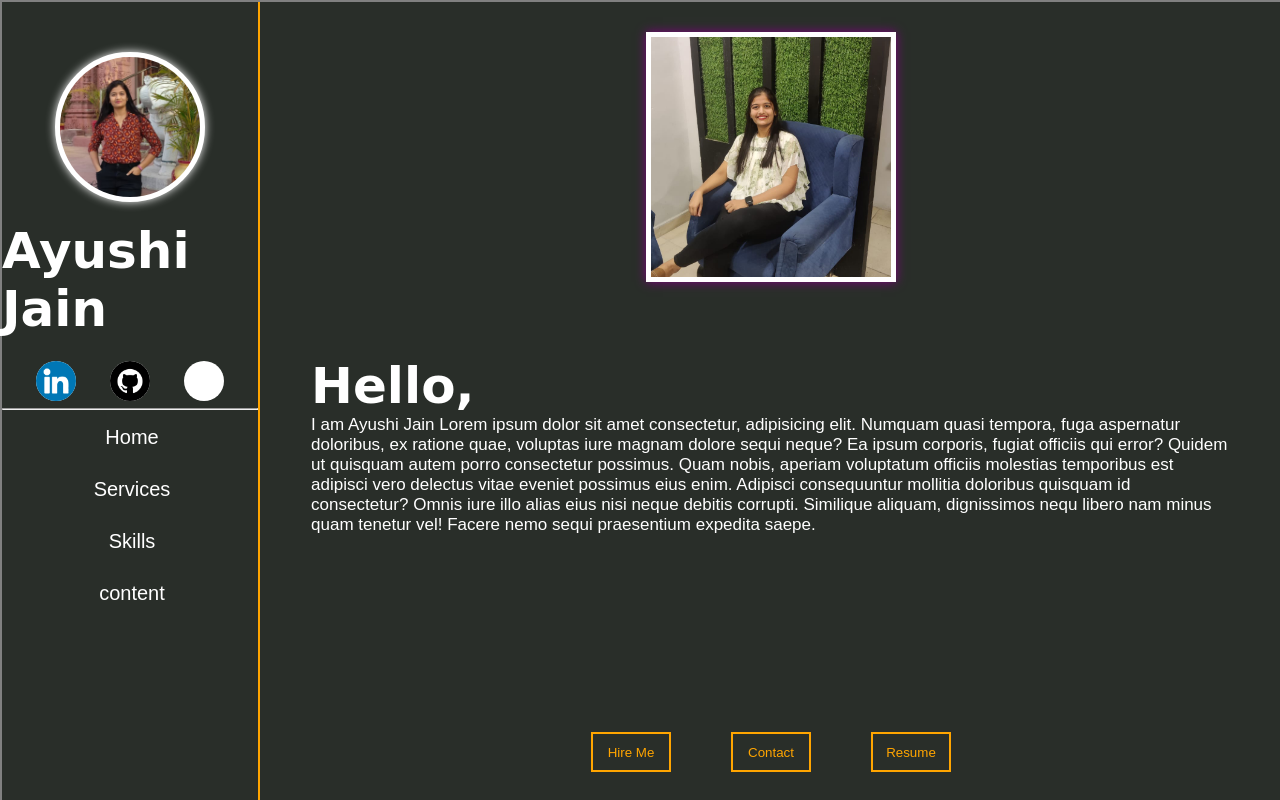
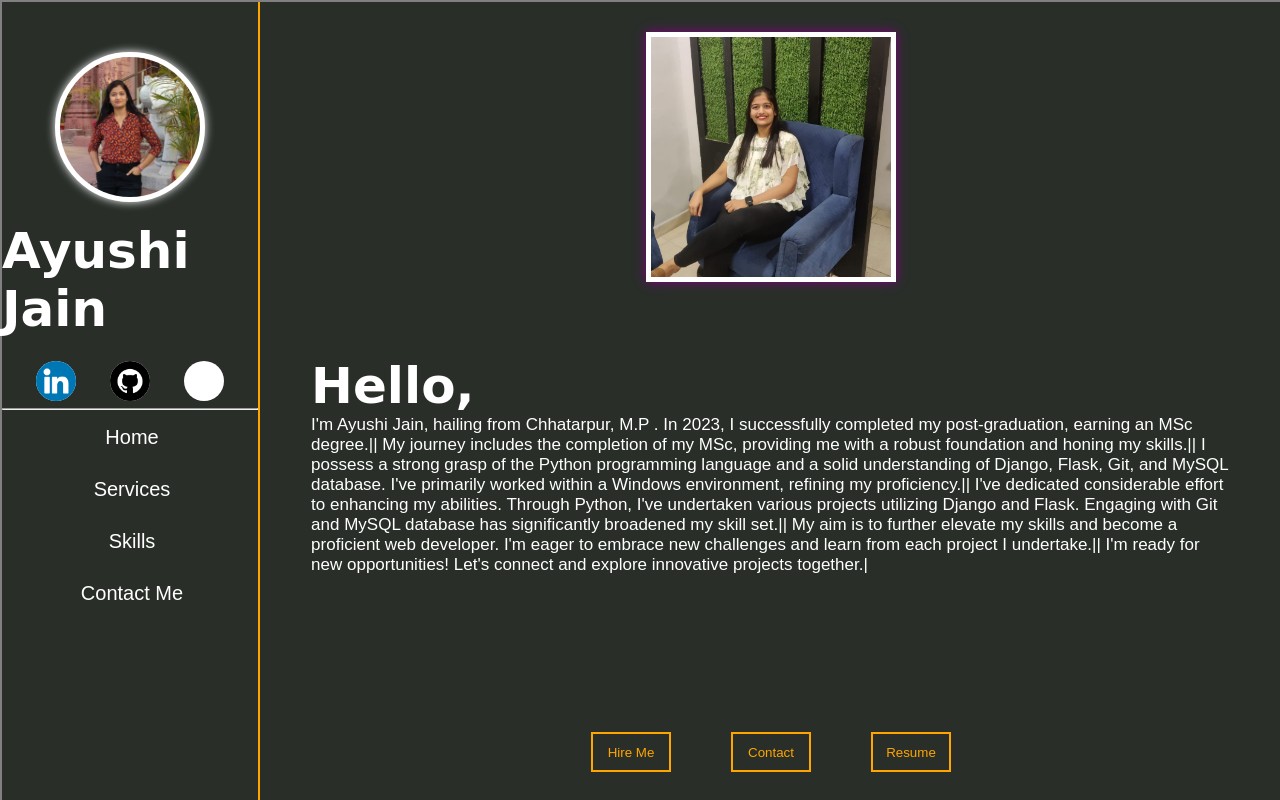
Before and after one commit to ayushijain-iuc/portfolia-website, a Django app: page / in a window 1280 px wide. Run offline with Django 4.2, Linux system fonts and the light colour scheme; some web fonts are replaced.

Commit message:
fourth commit

```diff
--- a/resumeproject/core/templates/core/home.html
+++ b/resumeproject/core/templates/core/home.html
@@ -6,21 +6,22 @@
   <div class="about">
     <h2>Hello,</h2>
     <p>
-      I am Ayushi Jain
-      Lorem ipsum dolor sit amet consectetur, adipisicing elit. Numquam quasi
-      tempora, fuga aspernatur doloribus, ex ratione quae, voluptas iure magnam
-      dolore sequi neque? Ea ipsum corporis, fugiat officiis qui error? Quidem
-      ut quisquam autem porro consectetur possimus. Quam nobis, aperiam
-      voluptatum officiis molestias temporibus est adipisci vero delectus vitae
-      eveniet possimus eius enim. Adipisci consequuntur mollitia doloribus
-      quisquam id consectetur? Omnis iure illo alias eius nisi neque debitis
-      corrupti. Similique aliquam, dignissimos nequ libero nam minus quam
-      tenetur vel! Facere nemo sequi praesentium expedita saepe.
+
+      I'm Ayushi Jain, hailing from Chhatarpur, M.P . In 2023, I successfully completed my post-graduation, earning an MSc degree.||
+      My journey includes the completion of my MSc, providing me with a robust foundation and honing my skills.||
+      I possess a strong grasp of the Python programming language and a solid understanding of Django, Flask, Git, and MySQL database. I've primarily worked within a Windows environment, refining my proficiency.||
+      I've dedicated considerable effort to enhancing my abilities. Through Python, I've undertaken various projects utilizing Django and Flask. Engaging with Git and MySQL database has significantly broadened my skill set.||
+      My aim is to further elevate my skills and become a proficient web developer. I'm eager to embrace new challenges and learn from each project I undertake.||
+
+      I'm ready for new opportunities! Let's connect and explore innovative projects together.|
+
+
     </p>
   </div>
   <div class="buttons">
     <button class="hire">Hire Me</button>
-    <button class="contact">Contact</button>
+    <a href="{% url 'contact' %}">
+    <button class="contact">Contact</button></a>
     <a href="{% static 'core/ayushi.pdf' %}">
     <button class="hire">Resume</button>
 
--- a/resumeproject/core/templates/core/links.html
+++ b/resumeproject/core/templates/core/links.html
@@ -37,16 +37,17 @@
         <div class="links">
           <ul>
             <li>
-              <a href="#">Home</a>
+              <a href="{% url 'home' %}">Home</a>
             </li>
             <li>
-              <a href="#">Services</a>
+              <a href="{% url 'services' %}">Services</a>
             </li>
             <li>
-              <a href="#">Skills</a>
+              <a href="{% url 'skills' %}">Skills</a>
             </li>
+
             <li>
-              <a href="#">content</a>
+              <a href="{% url 'contact' %}">Contact Me</a>
             </li>
           </ul>
         </div>
```
